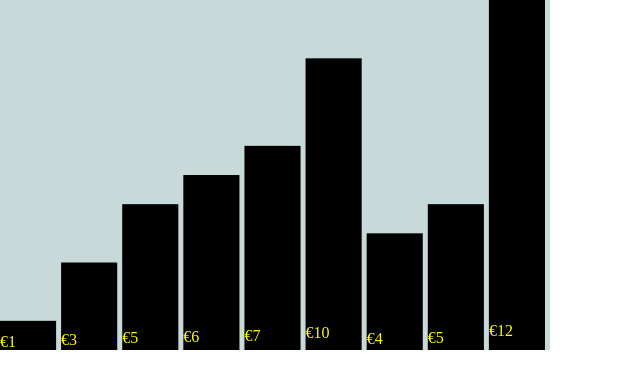
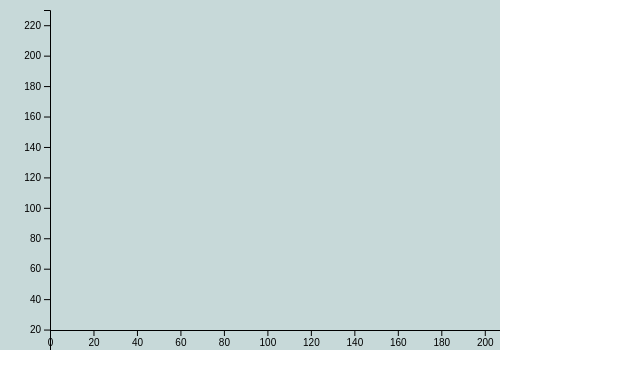
Before and after one commit to anton-mladenov/D3-playground, a website: page testing/index.html in a window 1280 px wide. Shown: the whole page, without its empty margins (0-640 px from the left). Drawn offline with nearby package versions, Linux system fonts and the light colour scheme.

Commit message:
created a linear graph

```diff
--- a/testing/main.js
+++ b/testing/main.js
@@ -1,3 +1,36 @@
+// first linear graph example
+let dataset = [90, 20, 70, 160, 35, 230, 190, 70, 50, 30, 100, 40, 60, 95, 70, 140]
+
+let svgHeight = 350
+let svgWidth = 500
+
+let svg = d3.select("svg")
+	.attr("width", svgWidth)
+	.attr("height", svgHeight)
+
+let xScale = d3.scaleLinear()
+	.domain([0, d3.max(dataset)])
+	.range([0, svgWidth])
+
+let yScale = d3.scaleLinear()
+	.domain([0, d3.max(dataset)])
+	.range([svgHeight, 0])
+
+let x_axis = d3.axisBottom()
+	.scale(xScale)
+
+let y_axis = d3.axisLeft()
+	.scale(yScale)
+
+svg.append("g")
+	.attr("transform", "translate(50, 10)")
+	.call(y_axis)
+
+let xAxisTranslate = svgHeight - 20
+
+svg.append("g")
+	.attr("transform", `translate(50, ${xAxisTranslate})`)
+	.call(x_axis)
 
 // // this example takes the dataset given and for each data element creates a P element
 // // then for each element it prints the element in descending order
@@ -14,51 +47,51 @@
 // 	.style("color", "purple")
 
 
-// first example graph
+// // first example graph
 // let dataset = [90, 20, 70, 160, 35, 190, 70, 50, 30, 100, 230, 40, 60, 95, 70, 140]
-let dataset = [1, 3, 5, 6, 7, 10, 4, 5, 12]
+// // let dataset = [1, 3, 5, 6, 7, 10, 4, 5, 12]
 
-let svgHeight = 350
-let svgWidth = 550
-let barPadding = 5
-let barWidth = (svgWidth / dataset.length)
+// let svgHeight = 350
+// let svgWidth = 550
+// // let barPadding = 5
+// // let barWidth = (svgWidth / dataset.length)
 
-let svg = d3.select("svg")
-	.attr("height", svgHeight)
-	.attr("width", svgWidth)
-	.attr("class", "bar-chart")
+// let svg = d3.select("svg")
+// 	.attr("height", svgHeight)
+// 	.attr("width", svgWidth)
+// 	.attr("class", "bar-chart")
 
-let yScale = d3.scaleLinear()
-	.domain([0, d3.max(dataset)])
-	.range([0, svgHeight])
+// let yScale = d3.scaleLinear()
+// 	.domain([0, d3.max(dataset)])
+// 	.range([0, svgHeight])
 
-let barChart = svg.selectAll("rect")
-	.data(dataset)
-	.enter()
-	.append("rect")
-	.attr("y", (d) => {
-		return svgHeight - yScale(d)
-	})
-	.attr("height", (d) => {
-		return yScale(d)
-	})
-	.attr("width", barWidth - barPadding)
-	.attr("transform", (d, i) => {
-		let translate = [barWidth * i, 0]
-		return `translate(` + translate + `)`
-	})
+// let barChart = svg.selectAll("rect")
+// 	.data(dataset)
+// 	.enter()
+// 	.append("rect")
+// 	.attr("y", (d) => {
+// 		return svgHeight - yScale(d)
+// 	})
+// 	.attr("height", (d) => {
+// 		return yScale(d)
+// 	})
+// 	.attr("width", barWidth - barPadding)
+// 	.attr("transform", (d, i) => {
+// 		let translate = [barWidth * i, 0]
+// 		return `translate(` + translate + `)`
+// 	})
 
-let chartText = svg.selectAll("text")
-	.data(dataset)
-	.enter()
-	.append("text")
-	.text((d) => {
-		return "€" + d
-	})
-	.attr("y", (d, i) => {
-		return svgHeight - d - 2
-	})
-	.attr("x", (d, i) => {
-		return barWidth * i
-	})
-	.attr("fill", "yellow")
+// let chartText = svg.selectAll("text")
+// 	.data(dataset)
+// 	.enter()
+// 	.append("text")
+// 	.text((d) => {
+// 		return "€" + d
+// 	})
+// 	.attr("y", (d, i) => {
+// 		return svgHeight - d - 2
+// 	})
+// 	.attr("x", (d, i) => {
+// 		return barWidth * i
+// 	})
+// 	.attr("fill", "yellow")
--- a/testing/styles.css
+++ b/testing/styles.css
@@ -6,3 +6,7 @@ html, body {
 .bar-chart {
     background-color: #C7D9D9;
 }
+
+.bar {
+     fill: #115D8C;
+     }
```
